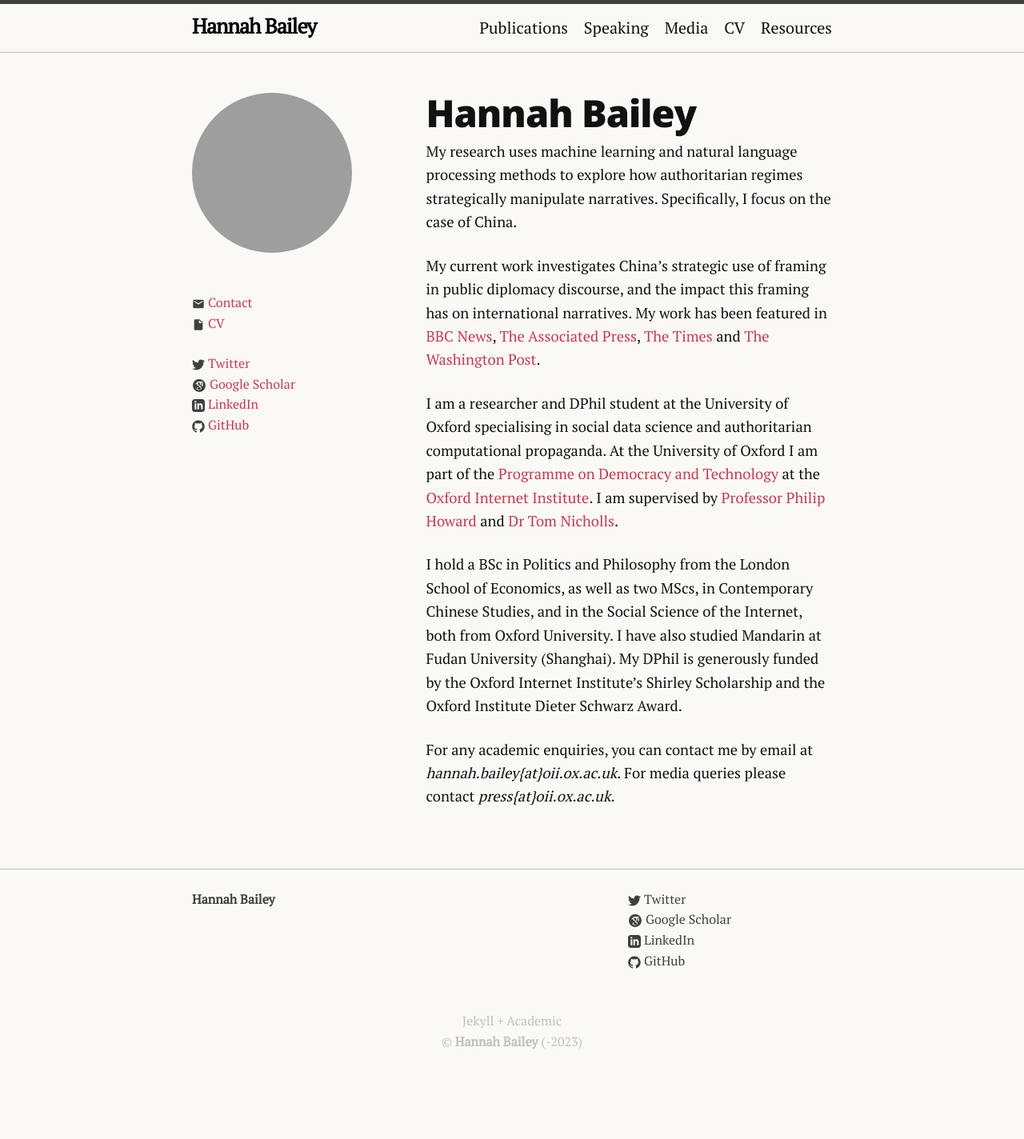
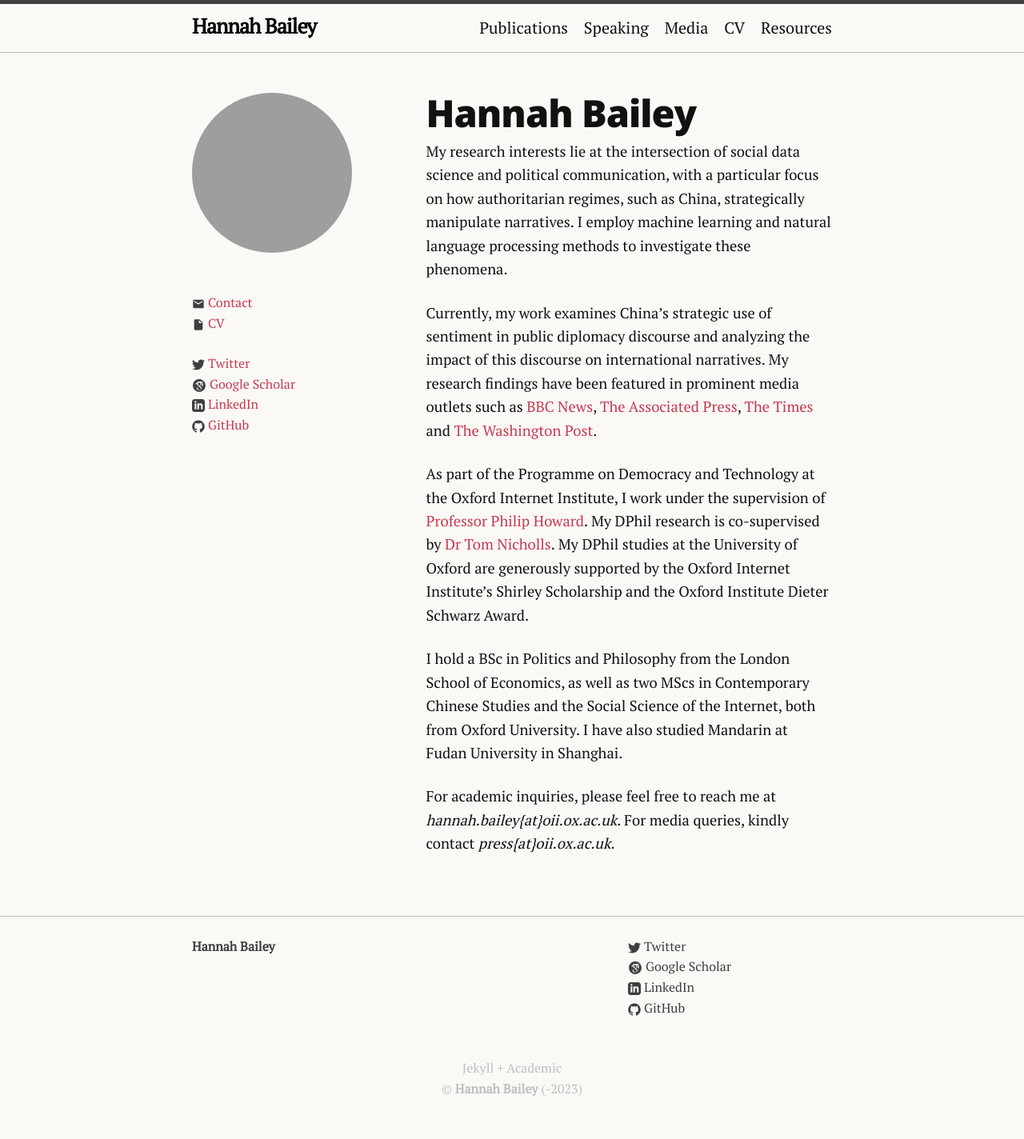
Before and after one commit to hannahlsbailey/hannahlsbailey.github.io, a Jekyll site: the page built from index.md, in a window 1280 px wide. Shown: the whole page at 80% size. Built offline with Jekyll 4.4.1, drawn with Linux system fonts in a browser that asks for light colours; before the commit the page ends 1365 px from its top, so only the background shows below that; grey boxes are pictures that could not be loaded.

Commit message:
index wording

```diff
--- a/index.md
+++ b/index.md
@@ -6,12 +6,12 @@ seo:
   title: Hannah Bailey
 ---
 
-My research uses machine learning and natural language processing methods to explore how authoritarian regimes strategically manipulate narratives. Specifically, I focus on the case of China.
+My research interests lie at the intersection of social data science and political communication, with a particular focus on how authoritarian regimes, such as China, strategically manipulate narratives. I employ machine learning and natural language processing methods to investigate these phenomena.
 
-My current work investigates China’s strategic use of framing in public diplomacy discourse, and the impact this framing has on international narratives. My work has been featured in [BBC News](https://www.bbc.co.uk/news/world-asia-china-55666153), [The Associated Press](https://apnews.com/article/asia-pacific-china-europe-middle-east-government-and-politics-62b13895aa6665ae4d887dcc8d196dfc?utm_campaign=SocialFlow&ut), [The Times](https://www.thetimes.co.uk/article/china-state-tv-channel-cgtn-enlists-uk-student-influencers-dw9v5sbnc) and [The Washington Post](https://www.washingtonpost.com/politics/army-of-fake-fans-online-boosts-chinas-global-messaging/2021/05/11/e92a9c06-b20e-11eb-bc96-fdf55de43bef_story.html).
+Currently, my work examines China's strategic use of sentiment in public diplomacy discourse and analyzing the impact of this discourse on international narratives. My research findings have been featured in prominent media outlets such as [BBC News](https://www.bbc.co.uk/news/world-asia-china-55666153), [The Associated Press](https://apnews.com/article/asia-pacific-china-europe-middle-east-government-and-politics-62b13895aa6665ae4d887dcc8d196dfc?utm_campaign=SocialFlow&ut), [The Times](https://www.thetimes.co.uk/article/china-state-tv-channel-cgtn-enlists-uk-student-influencers-dw9v5sbnc) and [The Washington Post](https://www.washingtonpost.com/politics/army-of-fake-fans-online-boosts-chinas-global-messaging/2021/05/11/e92a9c06-b20e-11eb-bc96-fdf55de43bef_story.html).
 
-I am a researcher and DPhil student at the University of Oxford specialising in social data science and authoritarian computational propaganda. At the University of Oxford I am part of the [Programme on Democracy and Technology](https://demtech.oii.ox.ac.uk/) at the [Oxford Internet Institute](https://www.oii.ox.ac.uk/). I am supervised by [Professor Philip Howard](https://www.oii.ox.ac.uk/people/philip-howard/) and [Dr Tom Nicholls](https://www.liverpool.ac.uk/communication-and-media/staff/tom-nicholls/).
+As part of the Programme on Democracy and Technology at the Oxford Internet Institute, I work under the supervision of [Professor Philip Howard](https://www.oii.ox.ac.uk/people/philip-howard/). My DPhil research is co-supervised by [Dr Tom Nicholls](https://www.liverpool.ac.uk/communication-and-media/staff/tom-nicholls/). My DPhil studies at the University of Oxford are generously supported by the Oxford Internet Institute's Shirley Scholarship and the Oxford Institute Dieter Schwarz Award.
 
-I hold a BSc in Politics and Philosophy from the London School of Economics, as well as two MScs, in Contemporary Chinese Studies, and in the Social Science of the Internet, both from Oxford University. I have also studied Mandarin at Fudan University (Shanghai). My DPhil is generously funded by the Oxford Internet Institute’s Shirley Scholarship and the Oxford Institute Dieter Schwarz Award.
+I hold a BSc in Politics and Philosophy from the London School of Economics, as well as two MScs in Contemporary Chinese Studies and the Social Science of the Internet, both from Oxford University. I have also studied Mandarin at Fudan University in Shanghai.
 
-For any academic enquiries, you can contact me by email at *hannah.bailey{at}oii.ox.ac.uk*. For media queries please contact *press{at}oii.ox.ac.uk*.
+For academic inquiries, please feel free to reach me at *hannah.bailey{at}oii.ox.ac.uk*. For media queries, kindly contact *press{at}oii.ox.ac.uk*.
```
